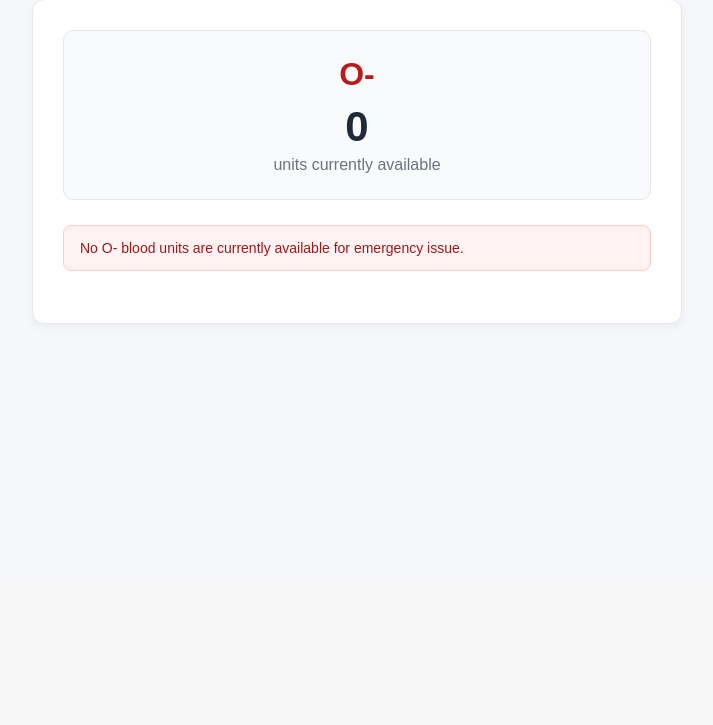
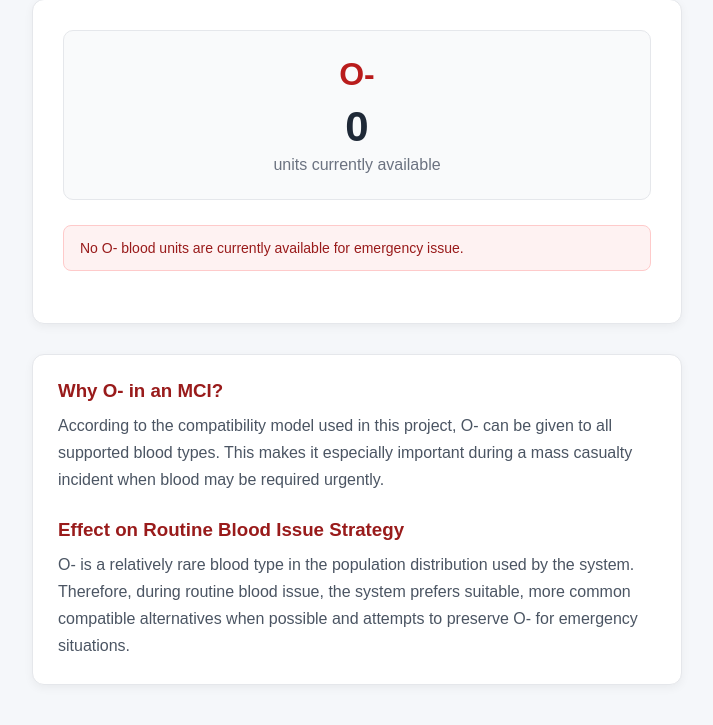
Before and after one commit to SafaaOzil/BECS-Blood-Bank-System, a Flask app: page /emergency in a window 1280 px wide. Shown: the part 218-943 px from the top of the page, without its empty margins (32-745 px from the left). Before the commit the page ends 542 px from the top, so only its background shows below. Run offline with Flask 3, Linux system fonts and the light colour scheme.

Commit message:
Finalize BECS blood bank system

```diff
--- a/static/css/style.css
+++ b/static/css/style.css
@@ -585,3 +585,36 @@ body {
 
     font-size: 13px;
 }
+
+
+
+
+/* ---------------- Emergency Explanation ---------------- */
+
+.emergency-explanation {
+    max-width: 650px;
+    margin-top: 30px;
+    padding: 25px;
+
+    background-color: #ffffff;
+
+    border: 1px solid #e5e7eb;
+    border-radius: 12px;
+
+    box-shadow:
+        0 3px 10px rgba(0, 0, 0, 0.05);
+}
+
+.emergency-explanation h3 {
+    margin-bottom: 10px;
+    color: #991b1b;
+}
+
+.emergency-explanation h3:not(:first-child) {
+    margin-top: 25px;
+}
+
+.emergency-explanation p {
+    line-height: 1.7;
+    color: #4b5563;
+}
--- a/templates/emergency.html
+++ b/templates/emergency.html
@@ -129,4 +129,31 @@ Emergency MCI - BECS
 
 </div>
 
+
+<!-- Explanation Section -->
+
+<section class="emergency-explanation">
+
+    <h3>Why O- in an MCI?</h3>
+
+    <p>
+        According to the compatibility model used in this
+        project, O- can be given to all supported blood types.
+        This makes it especially important during a mass
+        casualty incident when blood may be required urgently.
+    </p>
+
+
+    <h3>Effect on Routine Blood Issue Strategy</h3>
+
+    <p>
+        O- is a relatively rare blood type in the population
+        distribution used by the system. Therefore, during
+        routine blood issue, the system prefers suitable,
+        more common compatible alternatives when possible
+        and attempts to preserve O- for emergency situations.
+    </p>
+
+</section>
+
 {% endblock %}
```
Also changed, not shown: README.md.
